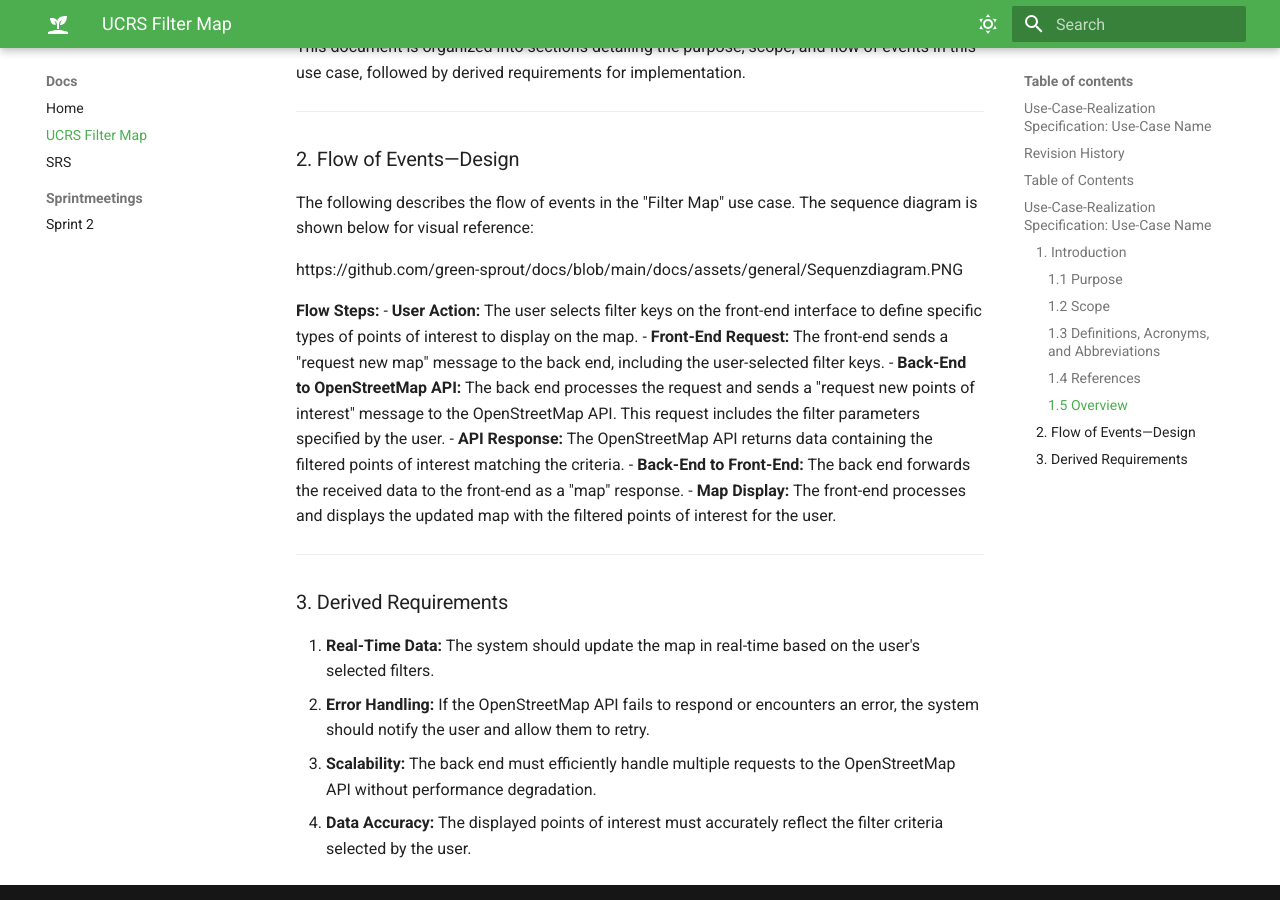
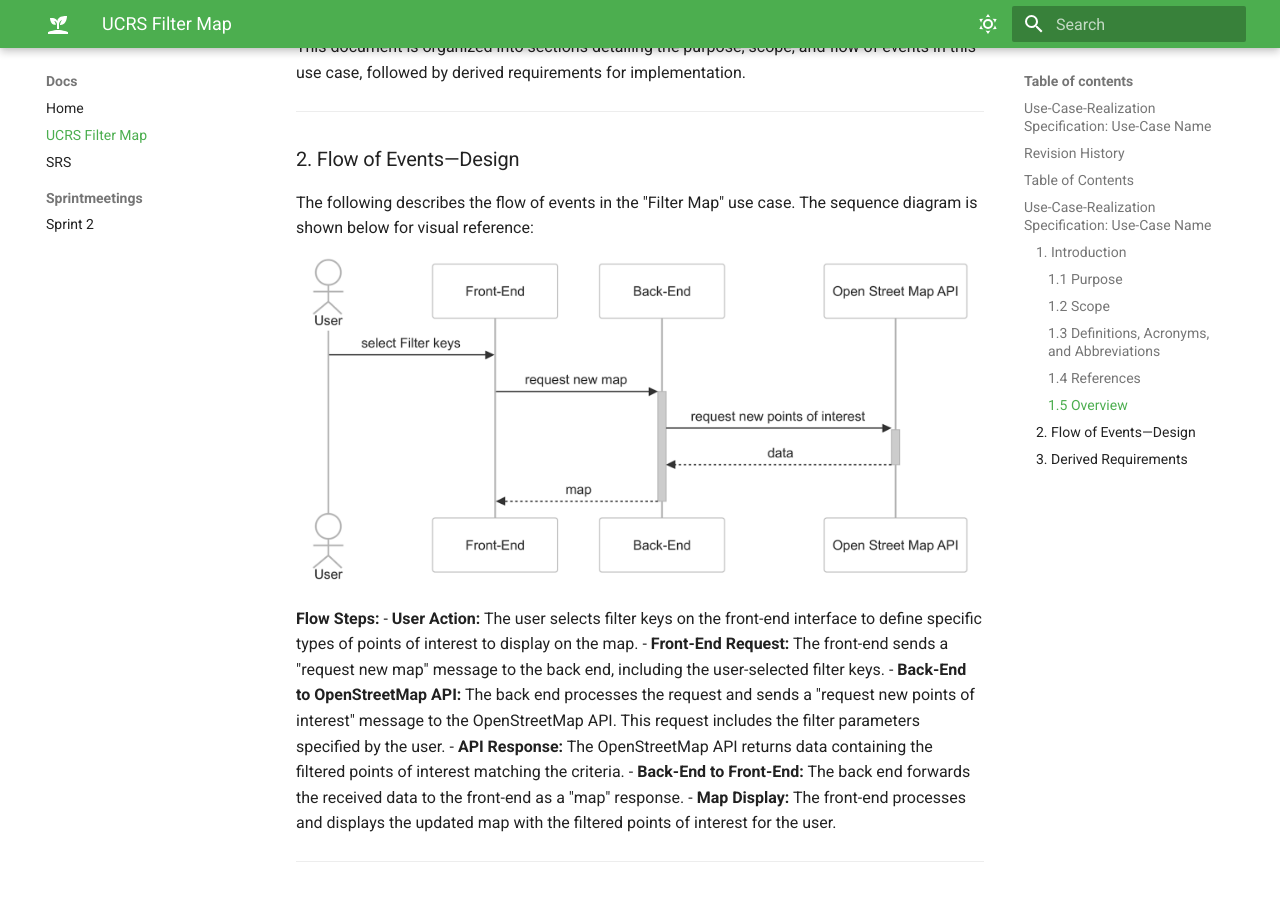
Before and after one commit to green-sprout/green-sprout.github.io, an MkDocs documentation site: the page built from docs/docs/general/UCRS_FilterMap.md, in a window 1280 px wide and 900 px high, scrolled down 1499 px. Built offline with MkDocs 1.6.1 and Material for MkDocs 9.7.7, drawn with Linux system fonts in a browser that asks for light colours.

Commit message:
Update UCRS_FilterMap.md with corrected picture

```diff
--- a/docs/docs/general/UCRS_FilterMap.md
+++ b/docs/docs/general/UCRS_FilterMap.md
@@ -54,7 +54,7 @@ This document is organized into sections detailing the purpose, scope, and flow
 
 The following describes the flow of events in the "Filter Map" use case. The sequence diagram is shown below for visual reference:
 
-https://github.com/green-sprout/docs/blob/main/docs/assets/general/Sequenzdiagram.PNG
+![Sequence Diagram](../../assets/general/Sequenzdiagram.PNG)
 
 **Flow Steps:**
 - **User Action:** The user selects filter keys on the front-end interface to define specific types of points of interest to display on the map.
```
